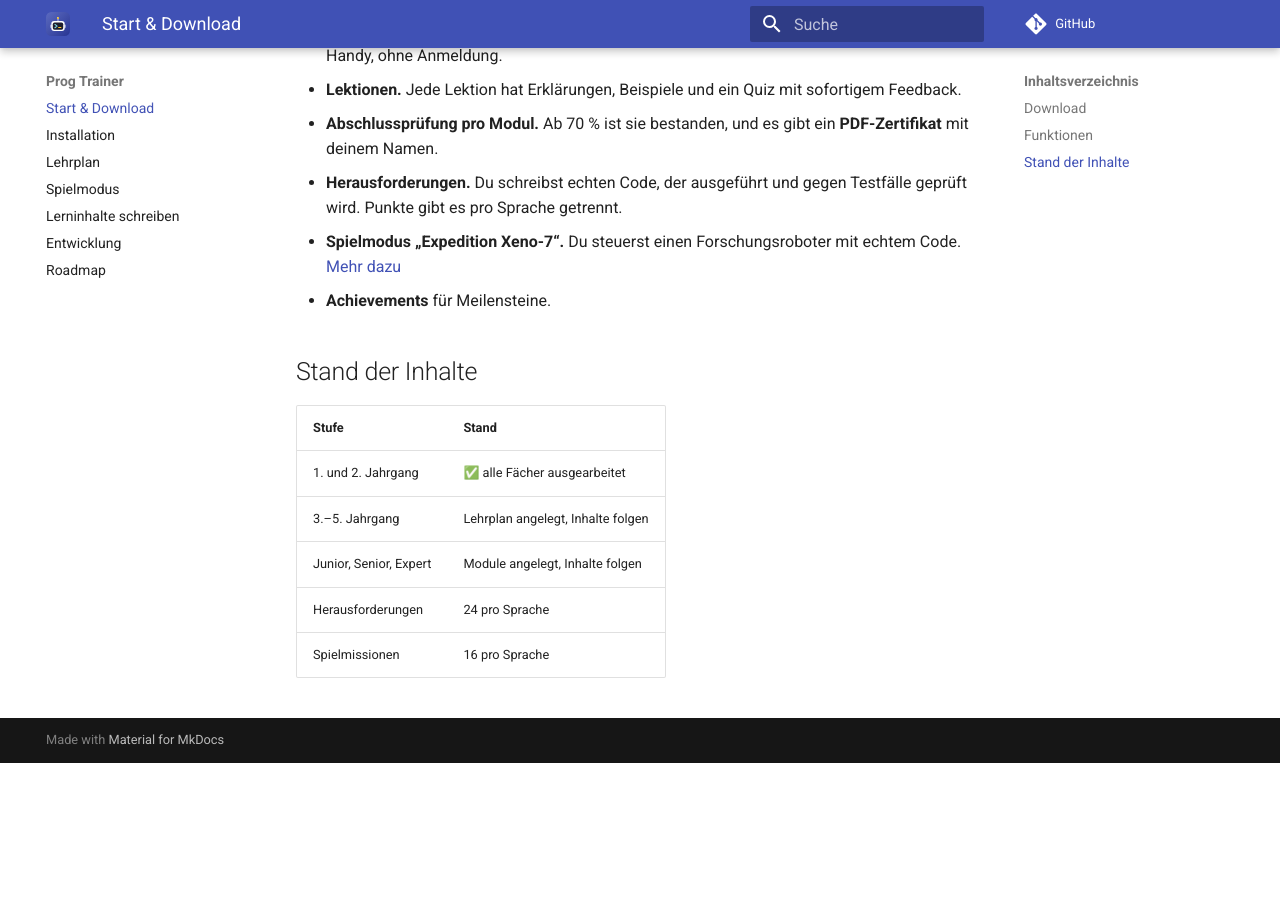
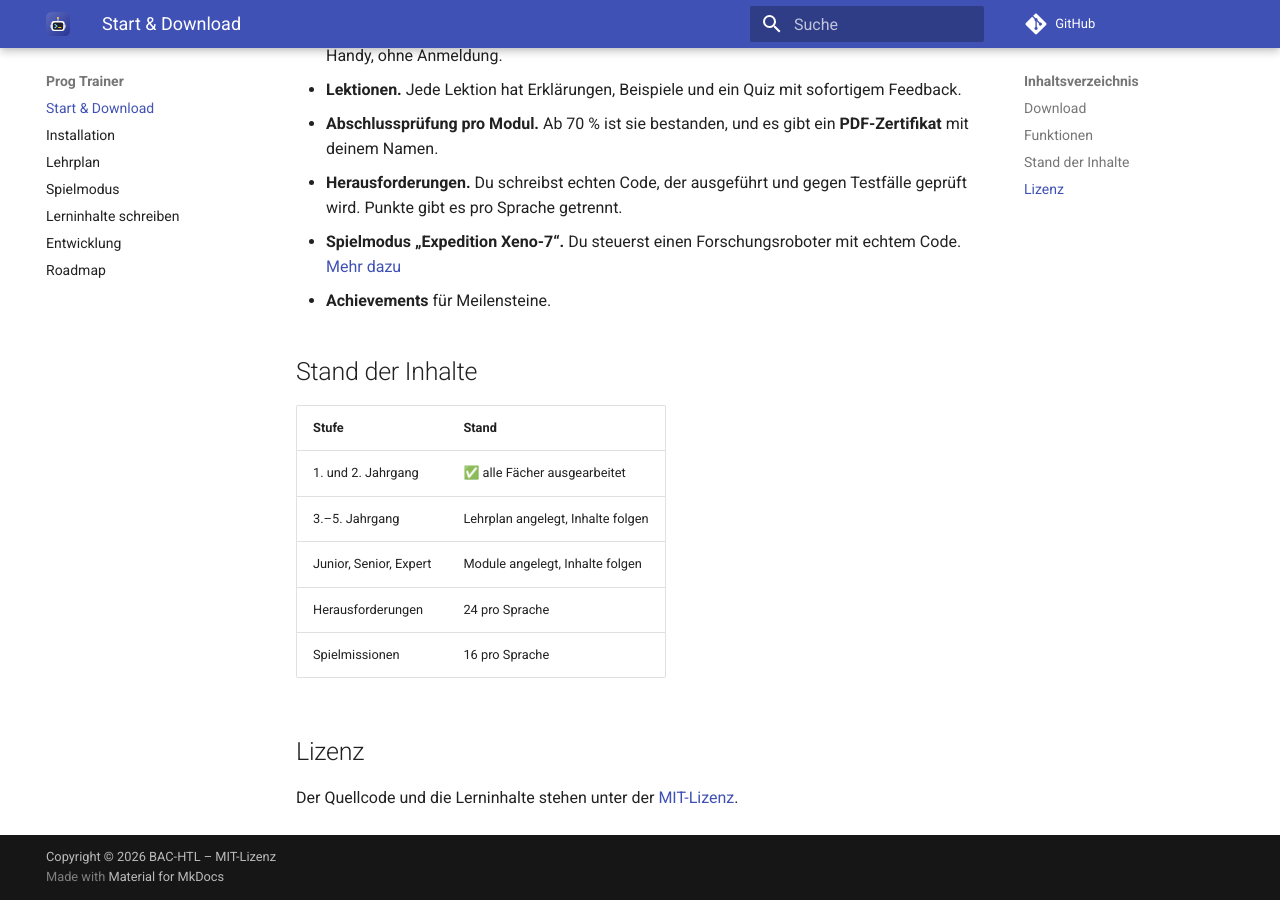
Before and after one commit to BAC-HTL/prog_trainer, an MkDocs documentation site: the page built from docs/index.md, in a window 1280 px wide and 900 px high, scrolled down 715 px. Built offline with MkDocs 1.6.1 and Material for MkDocs 9.7.7, drawn with Linux system fonts in a browser that asks for light colours; comment, search, counter and statistics services are not loaded; before the commit the page ends 1478 px from its top, so only the background shows below that.

Commit message:
MIT-Lizenz hinzugefügt
Co-Authored-By: Claude Opus 5.5 <noreply@anthropic.com>
Claude-Session: https://claude.ai/code/session_014N99C1MDsb4R6jN2eED7QF

```diff
--- a/docs/index.md
+++ b/docs/index.md
@@ -36,3 +36,7 @@ Wie man sie installiert, steht unter [Installation](installation.md).
 | Junior, Senior, Expert | Module angelegt, Inhalte folgen |
 | Herausforderungen | 24 pro Sprache |
 | Spielmissionen | 16 pro Sprache |
+
+## Lizenz
+
+Der Quellcode und die Lerninhalte stehen unter der [MIT-Lizenz](https://github.com/BAC-HTL/prog_trainer/blob/main/LICENSE).
--- a/mkdocs.yml
+++ b/mkdocs.yml
@@ -1,5 +1,6 @@
 site_name: Prog Trainer
 site_description: Handy-App zum Programmierenlernen – Python, C# und mehr.
+copyright: Copyright &copy; 2026 BAC-HTL – MIT-Lizenz
 repo_url: https://github.com/BAC-HTL/prog_trainer
 docs_dir: docs
 theme:
```
Also changed, not shown: README.md (+4 -0 lines), 1 other file.
